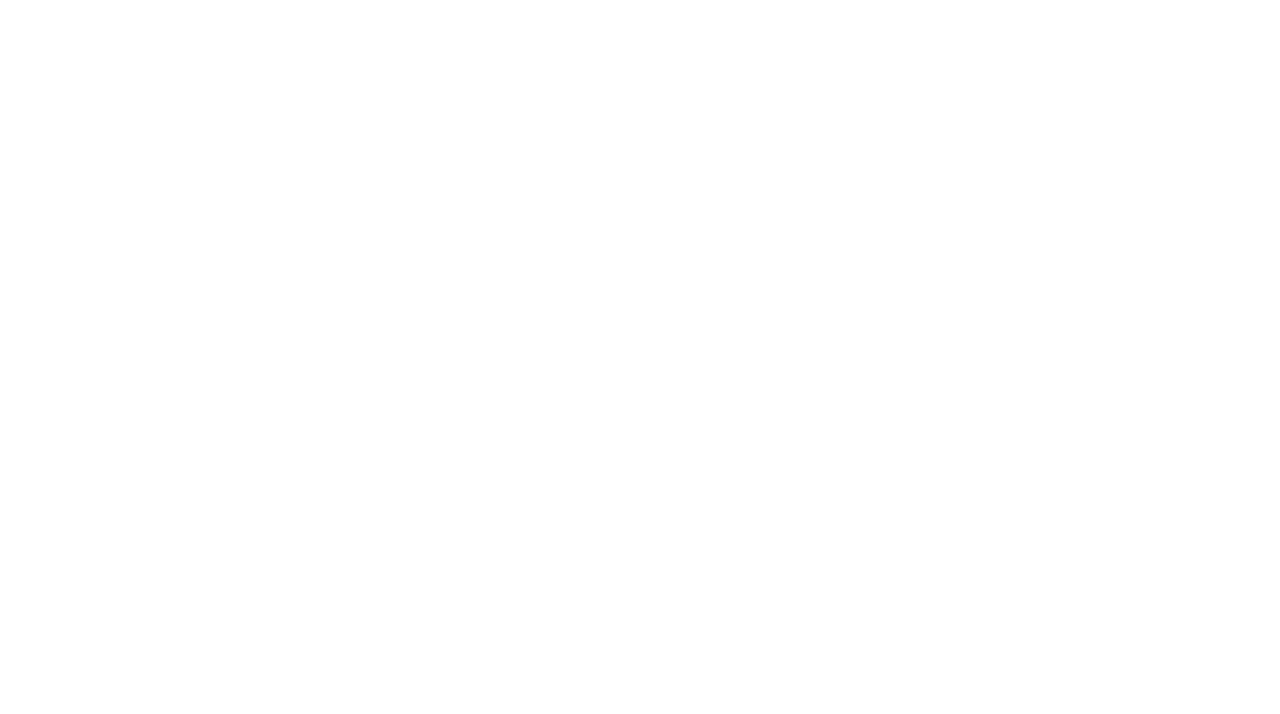
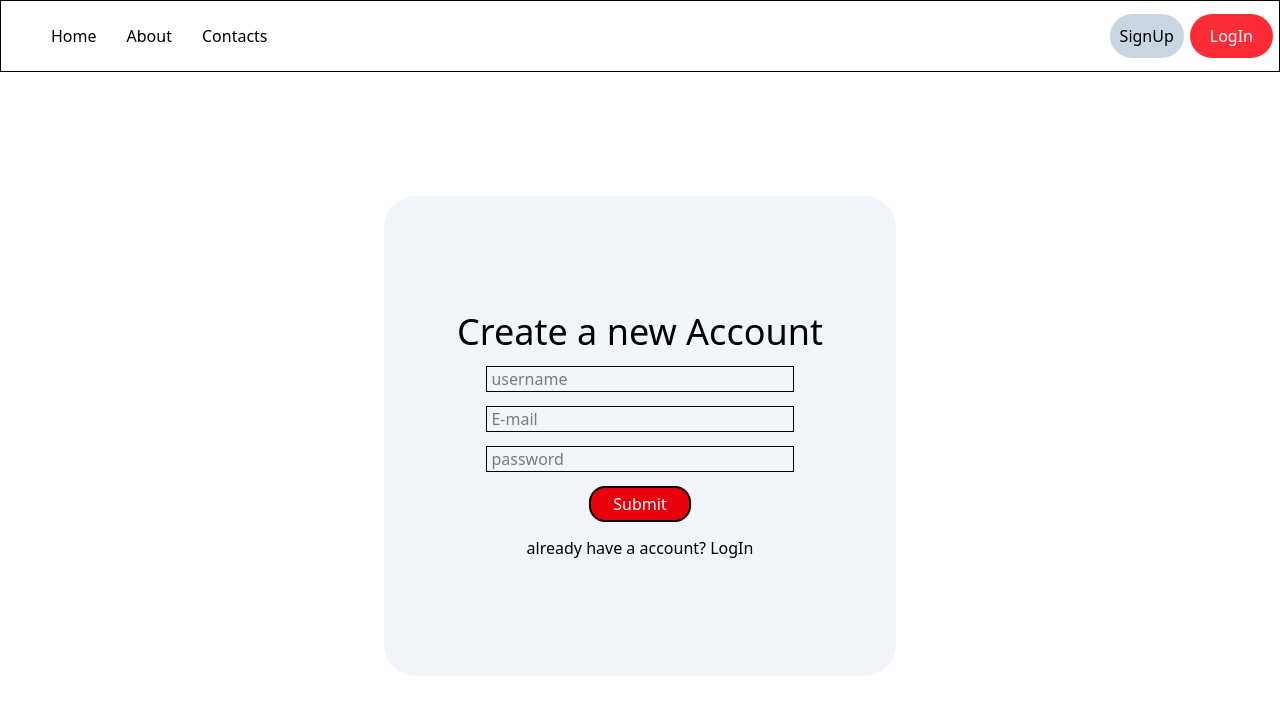
Before and after one commit to MukulPretham/TBS, a React (Vite) app in the folder client/: page /SignUp in a window 1280 px wide. Before the commit this address had no page. Shown: the top 714 px of the page. Built offline with nearby package versions, Linux system fonts and the light colour scheme.

Commit message:
git signUp logic completed

```diff
--- a/client/package.json
+++ b/client/package.json
@@ -16,6 +16,7 @@
     "@tailwindcss/vite": "^4.0.9",
     "react": "^19.0.0",
     "react-dom": "^19.0.0",
+    "react-hook-form": "^7.54.2",
     "react-router": "^7.2.0",
     "tailwindcss": "^4.0.9"
   },
--- a/client/src/App.css
+++ b/client/src/App.css
@@ -1,4 +1,5 @@
 @import "tailwindcss";
 #root{
     height: 100%;
+    width: 100%;
 }
--- /dev/null
+++ b/client/src/components/LogIn.jsx
@@ -0,0 +1,29 @@
+import React from 'react'
+import NavBar from './NavBar'
+import { useForm } from 'react-hook-form'
+import { NavLink } from 'react-router'
+const LogIn = () => {
+    const { register, handleSubmit, watch, formState: { errors } } = useForm();
+    let onSubmit = (data)=>{
+        console.log(data)
+    }
+    return (
+        <>
+            <NavBar />
+            <div className='h-[91vh] flex flex-col justify-center items-center'>
+                <form onSubmit={handleSubmit(onSubmit)} className='flex flex-col justify-center items-center gap-3.5 rounded-4xl bg-slate-100 w-[98%] h-[60vh] md:w-[40%]'>
+                    <h1 className='text-4xl'>Log-In</h1>
+                    {errors.username && <span className='text-[14px] text-red-500'>{errors.username.message}</span>}
+                    <input {...register("username",
+                        { required: "username required", minLength: { value: 12, message: "minimum 12 charecters of username required" } })} type="text" className='w-[60%] border-1 border-black px-1' placeholder='username' />
+                    {errors.password && <span className='text-[14px] text-red-500'>{errors.password.message}</span>}
+                    <input {...register("password",
+                        { required: "password required", minLength: { value: 8, message: "minimum 8 charecters of password required" } })} type="password" className='w-[60%] border-1 border-black px-1' placeholder='password' />
+                    <input className='bg-red-600 text-white rounded-2xl w-[20%] border-2 border-black py-1' type="submit" value="Submit" />
+                </form>
+            </div>
+        </>
+    )
+}
+
+export default LogIn
--- a/client/src/components/NavBar.jsx
+++ b/client/src/components/NavBar.jsx
@@ -4,8 +4,8 @@ const NavBar = () => {
     let [logged, setLogged] = useState(false);
     let [menu, setMenu] = useState(false);
     return (
-        <div>
-            <nav className='h-[50px] md:h-[9vh] border border-black flex items-center justify-between'>
+        <div className='sticky top-0'>
+            <nav className='sticky top-0 h-[50px] md:h-[9vh] border border-black flex items-center justify-between w-[100vw]'>
                 <button onClick={() => setMenu(!menu)} className='block md:hidden text-3xl'>☰</button>
 
                 <ol className='hidden md:flex ml-5 items-center gap-2.5'>
@@ -17,14 +17,14 @@ const NavBar = () => {
 
                 </ol>
                 <div className="authButtons mr-1.5 flex gap-1.5">
-                    <button className='text-black bg-slate-300 rounded-3xl r p-2.5'>SignIn</button>
-                    <button className='bg-red-500 text-white rounded-3xl cursor-pointer p-2.5'>LogIn</button>
+                    <NavLink to="/SignUp"><button className='text-black bg-slate-300 rounded-3xl r p-2.5'>SignUp</button></NavLink>
+                    <NavLink to="/LogIn"><button className='bg-red-500 text-white rounded-3xl cursor-pointer px-5  py-2.5'>LogIn</button></NavLink>
                 </div>
             </nav>
             {menu && <div><ol className='bg-slate-200 w-[100vw] absolute flex flex-col gap-2.5'>
                 <NavLink to="/" className={({ isActive }) => isActive ? "bg-red-600 text-white p-2.5 rounded-3xl" : "p-2.5 rounded-3xl"}>Home</NavLink>
-                        <NavLink to="/about" className={({ isActive }) => isActive ? "bg-red-600 text-white p-2.5 rounded-3xl" : "p-2.5 rounded-3xl"}>About</NavLink>
-                        <NavLink to="/contacts" className={({ isActive }) => isActive ? "bg-red-600 text-white p-2.5 rounded-3xl" : "p-2.5 rounded-3xl"}>Contacts</NavLink>
+                <NavLink to="/about" className={({ isActive }) => isActive ? "bg-red-600 text-white p-2.5 rounded-3xl" : "p-2.5 rounded-3xl"}>About</NavLink>
+                <NavLink to="/contacts" className={({ isActive }) => isActive ? "bg-red-600 text-white p-2.5 rounded-3xl" : "p-2.5 rounded-3xl"}>Contacts</NavLink>
             </ol></div>}
         </div>
     )
--- /dev/null
+++ b/client/src/components/SignUp.jsx
@@ -0,0 +1,55 @@
+import React from 'react'
+import NavBar from './NavBar'
+import { useForm } from 'react-hook-form'
+import { NavLink } from 'react-router'
+import { useNavigate } from 'react-router'
+const SignUp = () => {
+    const { register, handleSubmit, watch, formState: { errors } } = useForm();
+    const navigate = useNavigate();
+
+    let onSubmit = async(data)=>{
+        let currUsername = data["username"];
+        let currEmail = data["email"];
+        let currPassword = data["password"];
+        // console.log(currUsername);
+        let response = await fetch("http://localhost:3000/signIn",
+            {
+                method: "POST",
+                headers: {
+                    "Content-Type": "application/json"
+                },
+                body:JSON.stringify({
+                    username: currUsername,
+                    email: currEmail,
+                    password: currPassword
+                })
+            }
+        )
+        console.log(response);
+        navigate("/LogIn");
+    }
+
+    return (
+        <>
+            <NavBar />
+            <div className='h-[91vh] flex flex-col justify-center items-center'>
+                <form onSubmit={handleSubmit(onSubmit)} className='flex flex-col justify-center items-center gap-3.5 rounded-4xl bg-slate-100 w-[98%] h-[60vh] md:w-[40%]'>
+                    <h1 className='text-4xl'>Create a new Account</h1>
+                    {errors.username && <span className='text-[14px] text-red-500'>{errors.username.message}</span>}
+                    <input {...register("username",
+                        {required: "username required",minLength:{value: 12,message:"minimum 12 charecters of username required"}})} type="text" className='w-[60%] border-1 border-black px-1' placeholder='username' />
+                    {errors.email && <span className='text-[14px] text-red-500'>invalid email</span>}
+                    <input {...register("email",
+                        {required: "email required"})} type="email" className='w-[60%] border-1 border-black px-1' placeholder='E-mail' />
+                    {errors.password && <span className='text-[14px] text-red-500'>{errors.password.message}</span>}
+                    <input {...register("password" ,
+                        {required: "password required",minLength:{value: 8,message:"minimum 8 charecters of password required"}})} type="password" className='w-[60%] border-1 border-black px-1' placeholder='password'/>
+                    <input className='bg-red-600 text-white rounded-2xl w-[20%] border-2 border-black py-1' type="submit" value="Submit" />
+                    <span>already have a account? <NavLink to="/LogIn">LogIn</NavLink> </span>
+                </form>
+            </div>
+        </>
+    )
+}
+
+export default SignUp
--- a/client/src/main.jsx
+++ b/client/src/main.jsx
@@ -2,12 +2,16 @@ import { StrictMode } from 'react'
 import { createRoot } from 'react-dom/client'
 import './index.css'
 import App from './App.jsx'
+import SignUp from './components/SignUp.jsx'
 import { BrowserRouter, Route, Routes } from 'react-router'
+import LogIn from './components/LogIn.jsx'
 
 createRoot(document.getElementById('root')).render(
   <BrowserRouter>
     <Routes>
       <Route path='/' element={<App />} />
+      <Route path='/SignUp' element={<SignUp />} />
+      <Route path='/LogIn' element={<LogIn />} />
     </Routes>
   </BrowserRouter>
 )
```
Also changed, not shown: 1 other file (tests, documents, lock files or other folders).
